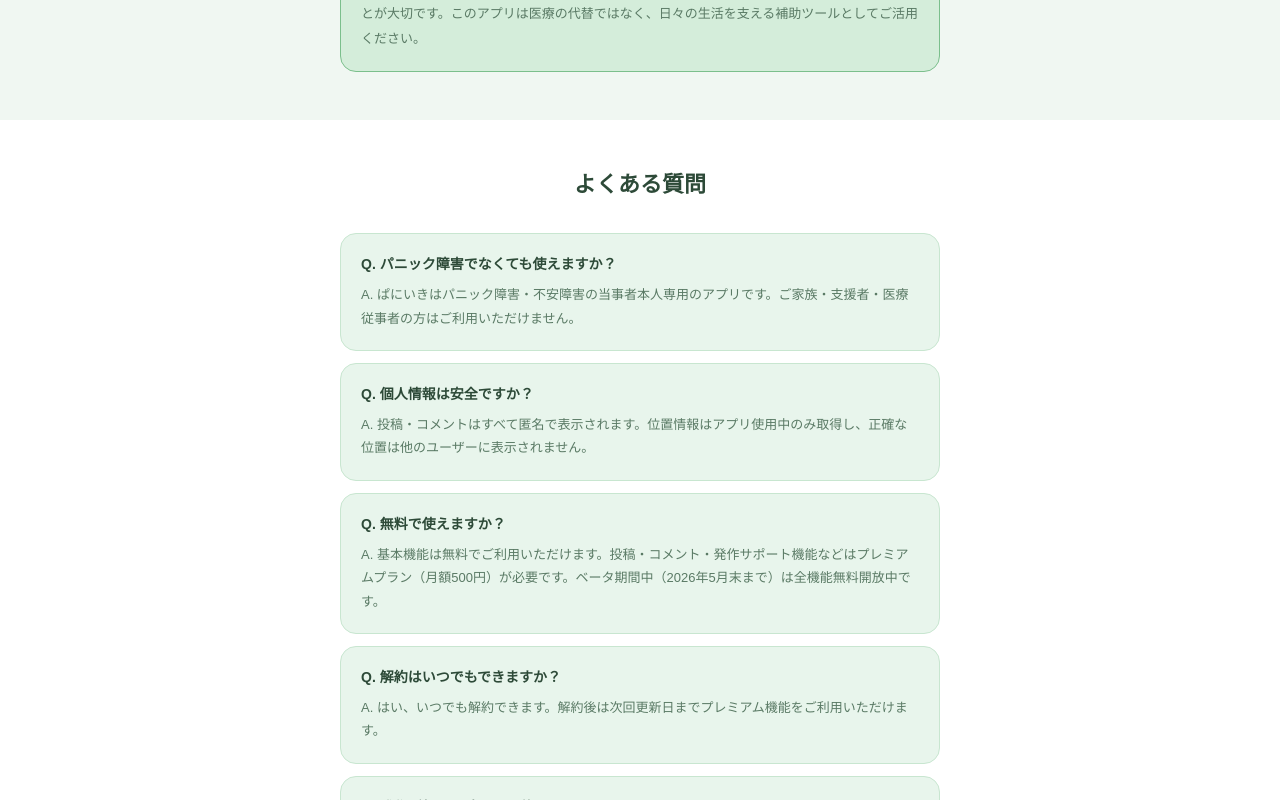
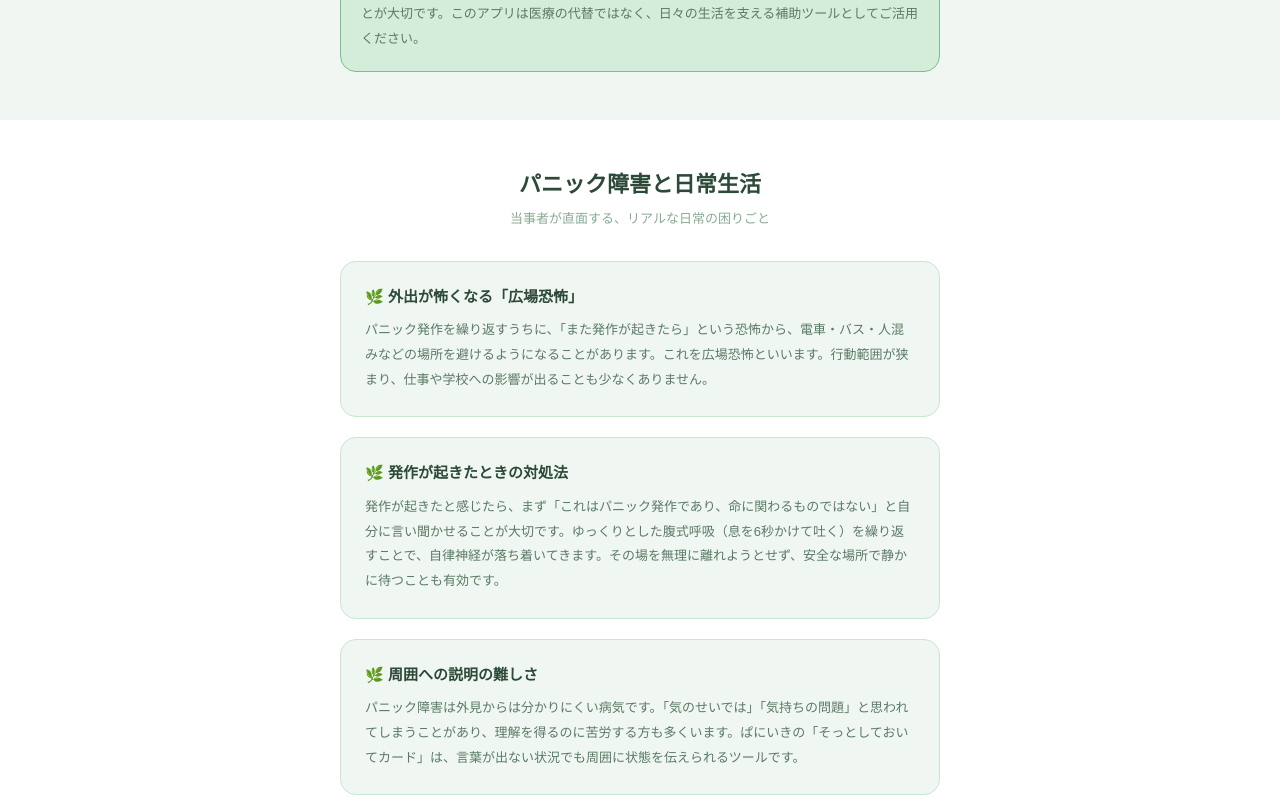
Before and after one commit to adosennsu8-netizen/paniiki, a Next.js app: page /landing in a window 1280 px wide. Shown: the part 3260-4060 px from the top of the page. Built offline with nearby package versions, Linux system fonts and the light colour scheme; no server answers.

Commit message:
ランディングページ更新

```diff
--- a/src/app/landing/page.tsx
+++ b/src/app/landing/page.tsx
@@ -180,7 +180,37 @@ export default function LandingPage() {
           </div>
         </div>
       </div>
+{/* パニック障害と日常生活 */}
+<div style={{ background:"#fff", padding:"48px 24px" }}>
+  <div style={{ maxWidth:600, margin:"0 auto" }}>
+    <h2 style={{ fontSize:22, fontWeight:800, color:"#2d4a38", marginBottom:8, textAlign:"center" }}>パニック障害と日常生活</h2>
+    <p style={{ fontSize:13, color:"#8aaa95", textAlign:"center", marginBottom:32 }}>当事者が直面する、リアルな日常の困りごと</p>
 
+    {[
+      {
+        title:"外出が怖くなる「広場恐怖」",
+        body:"パニック発作を繰り返すうちに、「また発作が起きたら」という恐怖から、電車・バス・人混みなどの場所を避けるようになることがあります。これを広場恐怖といいます。行動範囲が狭まり、仕事や学校への影響が出ることも少なくありません。"
+      },
+      {
+        title:"発作が起きたときの対処法",
+        body:"発作が起きたと感じたら、まず「これはパニック発作であり、命に関わるものではない」と自分に言い聞かせることが大切です。ゆっくりとした腹式呼吸（息を6秒かけて吐く）を繰り返すことで、自律神経が落ち着いてきます。その場を無理に離れようとせず、安全な場所で静かに待つことも有効です。"
+      },
+      {
+        title:"周囲への説明の難しさ",
+        body:"パニック障害は外見からは分かりにくい病気です。「気のせいでは」「気持ちの問題」と思われてしまうことがあり、理解を得るのに苦労する方も多くいます。ぱにいきの「そっとしておいてカード」は、言葉が出ない状況でも周囲に状態を伝えられるツールです。"
+      },
+      {
+        title:"薬との付き合い方",
+        body:"パニック障害の治療では、抗不安薬や抗うつ薬が処方されることがあります。薬の飲み忘れは症状の安定に影響することがあるため、毎日決まった時間に服薬する習慣が重要です。不安な時だけ飲む頓服薬と、毎日飲む定期薬では管理方法が異なります。"
+      },
+    ].map((item, i) => (
+      <div key={i} style={{ marginBottom:20, background:"#f0f7f2", borderRadius:16, padding:24, border:"1px solid #c8e6d0" }}>
+        <div style={{ fontSize:15, fontWeight:700, color:"#2d4a38", marginBottom:10 }}>🌿 {item.title}</div>
+        <p style={{ fontSize:13, color:"#5a7a65", lineHeight:1.9, margin:0 }}>{item.body}</p>
+      </div>
+    ))}
+  </div>
+</div>
       {/* よくある質問 */}
       <div style={{ background:"#fff", padding:"48px 24px" }}>
         <div style={{ maxWidth:600, margin:"0 auto" }}>
@@ -265,7 +295,14 @@ export default function LandingPage() {
     <Link href="/help" style={{ color:"rgba(255,255,255,0.6)", fontSize:12, textDecoration:"none" }}>ヘルプ</Link>
     <Link href="/auth" style={{ color:"rgba(255,255,255,0.6)", fontSize:12, textDecoration:"none" }}>ログイン</Link>
   </div>
-        <div style={{ color:"rgba(255,255,255,0.4)", fontSize:11 }}>© 2026 ぱにいき All rights reserved.</div>
+  <div style={{ borderTop:"1px solid rgba(255,255,255,0.15)", paddingTop:16, marginBottom:12 }}>
+    <div style={{ color:"rgba(255,255,255,0.5)", fontSize:11, lineHeight:2.0 }}>
+      運営会社：Joynovation（ジョイノベーション）<br/>
+      所在地：福岡県福岡市<br/>
+      お問い合わせ：<a href="mailto:info@joynovation.com" style={{ color:"rgba(255,255,255,0.5)", textDecoration:"none" }}>info@joynovation.com</a>
+    </div>
+  </div>
+  <div style={{ color:"rgba(255,255,255,0.4)", fontSize:11 }}>© 2026 Joynovation. All rights reserved.</div>
 </div>
     </div>
   );
```
Lines whose indentation alone changed are shown as unchanged.
